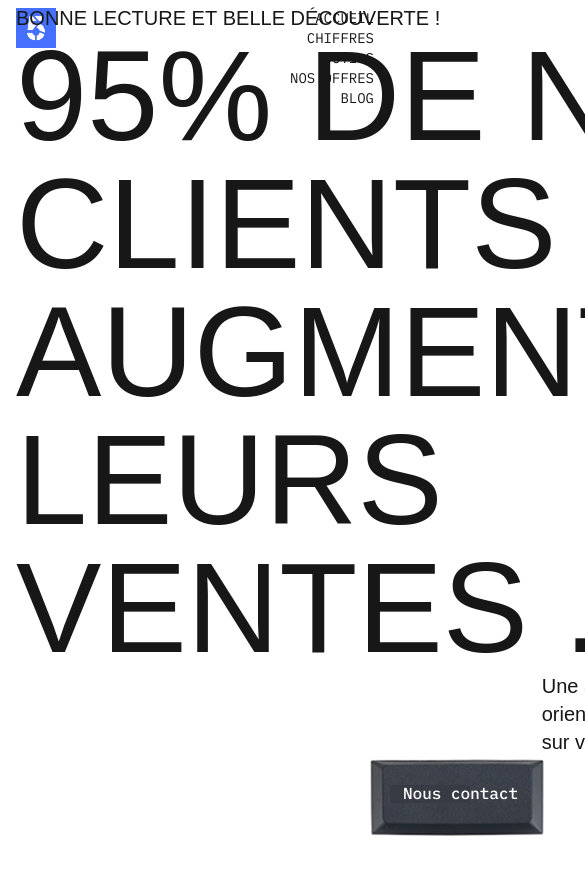
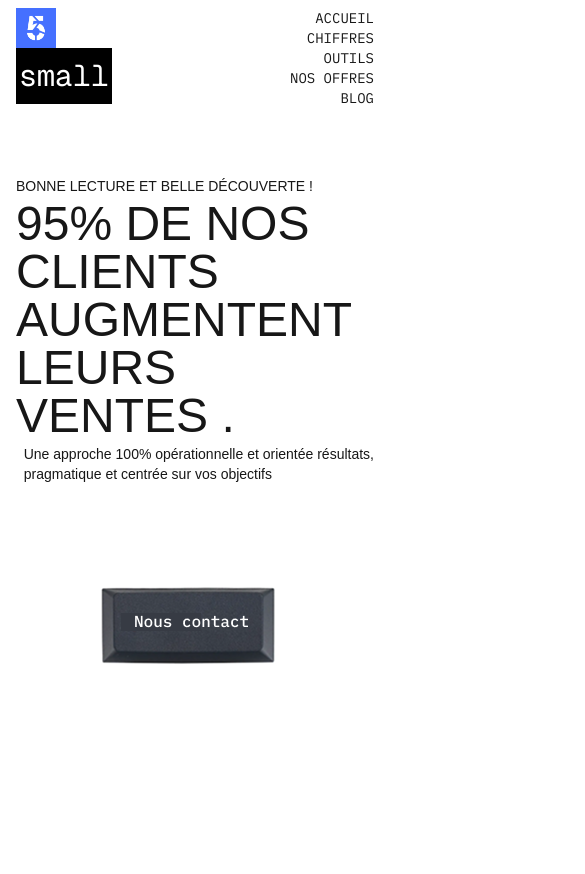
Before and after one commit to bilalnessMaster/marketinDigital, a Next.js app: page / in a window 390 px wide. Shown: the top 874 px of the page, 585 px wide, since content can reach past the window. Built offline with nearby package versions, Linux system fonts and the light colour scheme; a web font is replaced by a local one.

Commit message:
make it responsive

```diff
--- a/src/app/page.tsx
+++ b/src/app/page.tsx
@@ -1,4 +1,5 @@
 'use client'
+import Responsive from "@/components/Responsive";
 import Header from "@/sections/Header";
 import Hero from "@/sections/Hero";
 import Lenis from 'lenis'
@@ -17,6 +18,7 @@ export default function Home() {
         <main className=" w-full px-4 pb-90900">
             <Header />
             <Hero />
+            <Responsive />
         </main>
   );
 }
--- /dev/null
+++ b/src/components/Responsive.tsx
@@ -0,0 +1,19 @@
+import React from 'react'
+
+const Responsive = () => {
+  return (
+    <div className='absolute top-12 w-24 h-14 bg-black text-white text-3xl flex items-center justify-center'>
+        <span className='block md:hidden'>
+            small
+        </span>
+        <span className='hidden md:block lg:hidden'>
+            middle
+        </span>
+        <span className='hidden lg:block'>
+            large
+        </span>
+    </div>
+  )
+}
+
+export default Responsive
--- a/src/sections/Hero.tsx
+++ b/src/sections/Hero.tsx
@@ -59,21 +59,21 @@ const Hero = () => {
 
   return (
     <section   className='h-screen flex items-center '>
-        <section  className=' grid items-center w-full'>
-            <div className='max-w-lg'>
-                <p ref={miniScope}  className='uppercase font-uncut  text-xl'>
+        <section  className=' grid items-center w-full gap-1'>
+            <div className='xl:max-w-lg'>
+                <p ref={miniScope}  className='uppercase font-uncut  text-sm md:text-xl'>
                 Bonne lecture et belle découverte !
                 </p>
             </div>
-            <div className='max-w-[90rem]'>
-                <h1  ref={titleScope}   className='text-9xl leading-wide font-uncut uppercase font-medium'>
+            <div className='max-w-full lg:max-w-[90rem]'>
+                <h1  ref={titleScope}   className='text-5xl md:text-7xl lg:text-9xl leading-wide font-uncut uppercase font-medium'>
                 <span>95% de nos clients </span>
                 <span>augmentent leurs </span>
                 <span>VENTES .</span>
                 </h1>
             </div>
-            <div className='flex justify-end w-full'>
-                <p  ref={paraScope}   className='max-w-sm font-uncut text-xl'>
+            <div className='flex justify-end w-full mb-12'>
+                <p  ref={paraScope}   className='max-w-sm font-uncut text-sm md:text-xl'>
                 Une approche 100% opérationnelle et orientée résultats, pragmatique et centrée sur vos objectifs
                 </p>
             </div>
@@ -90,7 +90,7 @@ const Hero = () => {
                  duration: .5
             }}
 
-            className='flex w-full items-center justify-center flex-grow '>
+            className='flex w-full items-center justify-center mt-12 '>
                     <motion.button
                      whileHover={{ scale: 1.01 }}
                      whileTap={{ scale: 0.8 }}
```
